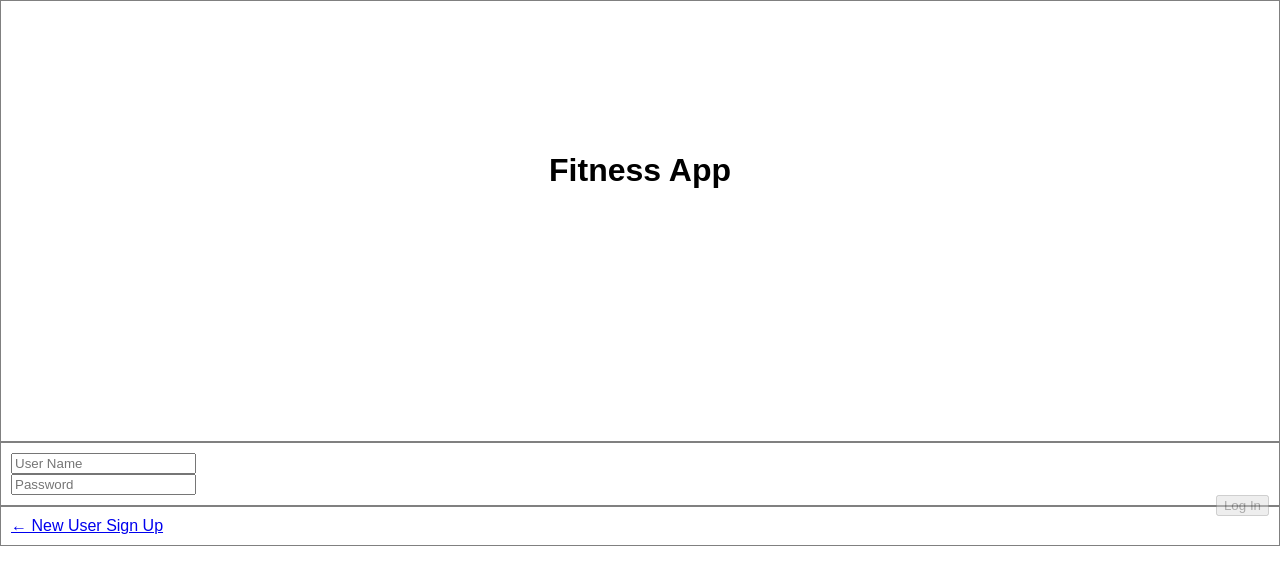
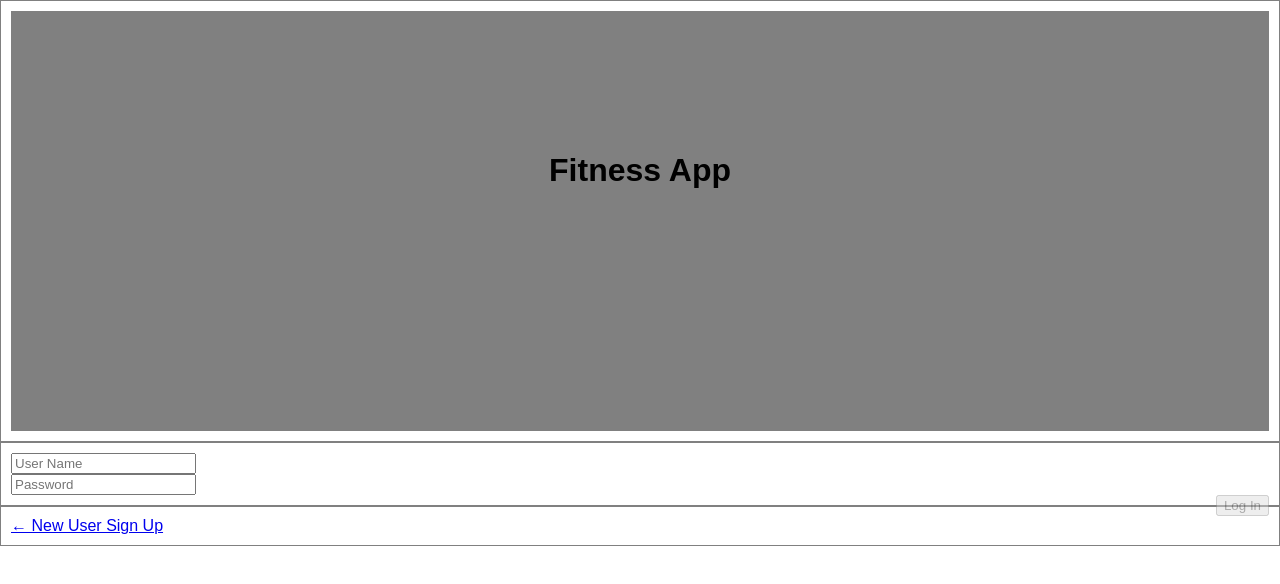
Before and after one commit to leejhawkins/Final-Project, a React app in the folder client/src/: page / in a window 1280 px wide. Shown: the top 584 px of the page. Built offline with nearby package versions, Linux system fonts and the light colour scheme; the HTML template or start-up script is replaced by a standard one.

Commit message:
containers for new users and user login

```diff
--- a/client/src/components/Jumbotron/style.css
+++ b/client/src/components/Jumbotron/style.css
@@ -1,7 +1,7 @@
 .jumbotron {
     height: 50;
     clear: "both";
-    scroll-padding-top: 10;
     margin-top: 25;
-    text-align: center
+    text-align: center;
+    background-color: gray;
 }
--- a/client/src/package.json
+++ b/client/src/package.json
@@ -15,6 +15,7 @@
     "express": "^4.17.1",
     "mongoose": "^5.9.20",
     "path": "^0.12.7",
-    "react": "^16.13.1"
+    "react": "^16.13.1",
+    "react-router-dom": "^5.2.0"
   }
 }
--- a/client/src/pages/LogIn.js
+++ b/client/src/pages/LogIn.js
@@ -58,6 +58,7 @@ class LogIn extends Component {
 
     render() {
         return (
+            <div className= "container">
             <Container fluid>
                 <Row>
                     <Col size="md-12">
@@ -94,11 +95,12 @@ class LogIn extends Component {
                     </Col>
                 </Row>
                 <Row>
-                    <Col size="md-2">
+                    <Col size="md-3">
                         <Link to="/new-user">← New User Sign Up</Link>
                     </Col>
                 </Row>
             </Container>
+            </div>
         )
     }
 
--- a/client/src/pages/NewUser.js
+++ b/client/src/pages/NewUser.js
@@ -1,11 +1,12 @@
 import React, { Component } from "react";
-import DeleteBtn from "../components/Buttons/DeleteBtn";
 import Jumbotron from "../components/Jumbotron";
 import API from "../utils/API";
 import { Link } from "react-router-dom";
 import { Col, Row, Container } from "../components/Grid";
 import { List, ListItem } from "../components/List";
 import { Input, TextArea, FormBtn } from "../components/Form";
+import DeleteBtn from "../components/Buttons/DeleteBtn";
+
 
 class LogIn extends Component {
     state = {
@@ -54,6 +55,7 @@ class LogIn extends Component {
 
     render() {
         return (
+            <div className="container">
             <Container fluid>
                 <Row>
                     <Col size="md-12">
@@ -120,6 +122,7 @@ class LogIn extends Component {
                     </Col>
                 </Row>
             </Container>
+            </div>
         )
     }
 
--- a/client/src/pages/Users.js
+++ b/client/src/pages/Users.js
@@ -1,11 +1,12 @@
 import React, { Component } from "react";
-import DeleteBtn from "../components/Buttons/DeleteBtn";
 import Jumbotron from "../components/Jumbotron";
 import API from "../utils/API";
 import { Link } from "react-router-dom";
 import { Col, Row, Container } from "../components/Grid";
 import { List, ListItem } from "../components/List";
 import { Input, TextArea, FormBtn, Dropdown, Option } from "../components/Form";
+import DeleteBtn from "../components/Buttons/DeleteBtn";
+
 
 class User extends Component {
     state = {
@@ -73,6 +74,7 @@ class User extends Component {
 
     render() {
         return (
+            <div className= "container">
             <Container fluid>
                 <Row>
                     <Col size="md-6">
@@ -259,6 +261,7 @@ class User extends Component {
                     </Col>
                 </Row>
             </Container>
+            </div>
         );
     }
 }
```
Also changed, not shown: 2 other files (tests, documents, lock files or other folders).
